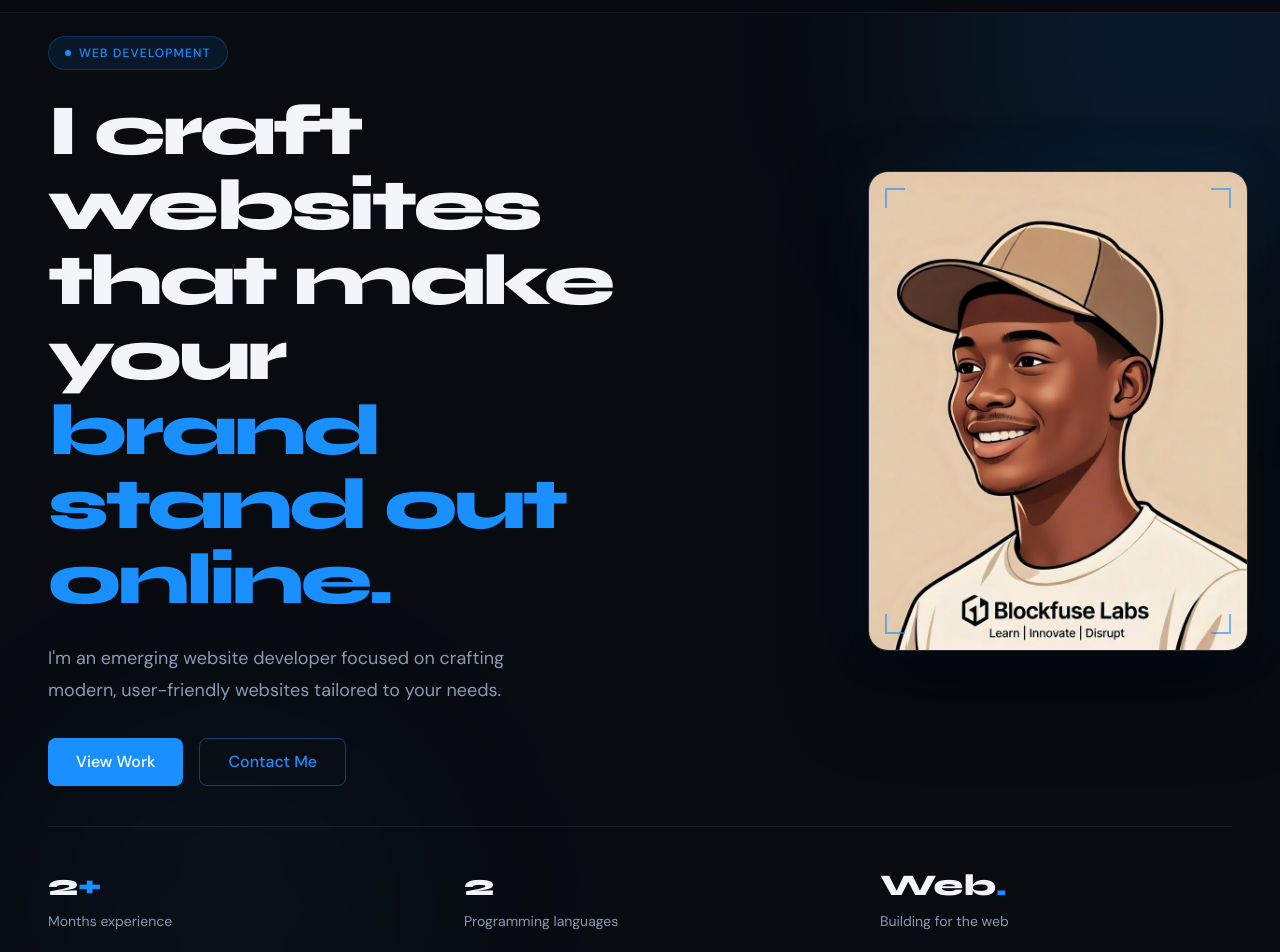
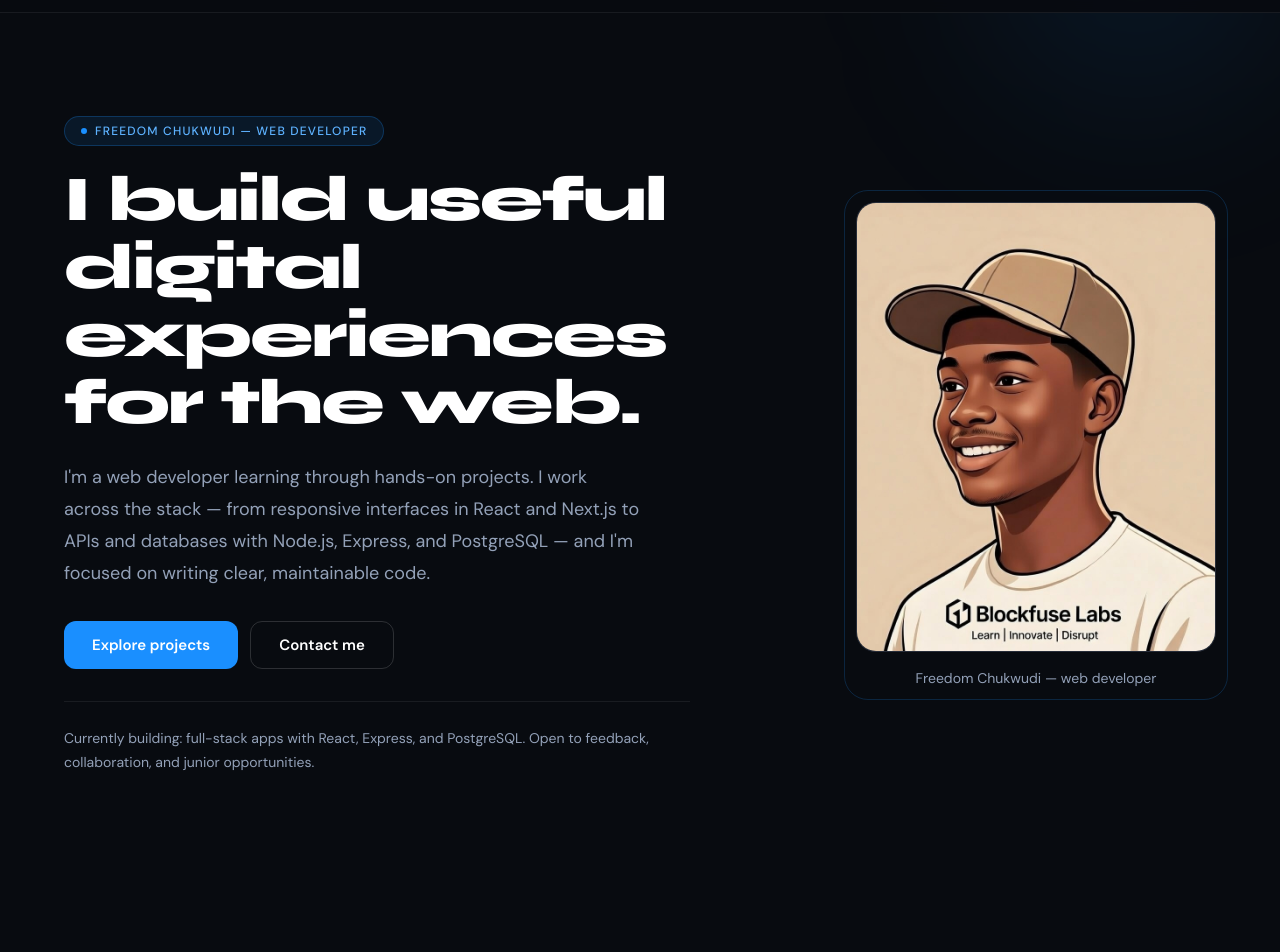
Before and after one commit to Devfreedom/Freedom-Personal-Portfolio-website, a Next.js app: page / in a window 1280 px wide. Shown: the part 60-1012 px from the top of the page. Built offline with nearby package versions, Linux system fonts and the light colour scheme.

Commit message:
feat(Hero): optimize hero section layout and update portrait image handling

```diff
--- a/src/components/Hero.tsx
+++ b/src/components/Hero.tsx
@@ -1,84 +1,81 @@
-import MypotraitImage from "../../public/Freedom_Pic.jpg"
 import Image from "next/image";
+import portrait from "../../public/Freedom_Pic.jpg";
 
 export default function Hero() {
   return (
     <section
       id="home"
-      className="relative isolate grid min-h-screen scroll-mt-20 items-center gap-12 overflow-hidden px-5 pb-10 pt-28 sm:px-8 lg:grid-cols-2 lg:gap-8 lg:px-12 lg:pt-24"
+      aria-labelledby="hero-heading"
+      className="relative isolate overflow-hidden px-5 pb-16 pt-32 sm:px-8 sm:pt-36 lg:pb-24 lg:pt-44"
     >
-      <div className="pointer-events-none absolute -right-40 -top-40 -z-10 size-[520px] rounded-full bg-[#1a8fff]/10 blur-[100px]" />
-      <div className="pointer-events-none absolute -bottom-32 left-10 -z-10 size-96 rounded-full bg-[#1a8fff]/5 blur-[100px]" />
+      <div
+        aria-hidden="true"
+        className="pointer-events-none absolute -top-32 right-0 -z-10 h-72 w-72 rounded-full bg-[#1a8fff]/10 blur-[100px]"
+      />
 
-      <div className="relative z-10">
-        <p className="mb-6 inline-flex items-center gap-2 rounded-full border border-[#1a8fff]/25 bg-[#1a8fff]/10 px-4 py-2 text-xs font-medium uppercase tracking-widest text-[#1a8fff]">
-          <span className="size-1.5 rounded-full bg-[#1a8fff]" />
-          Web development
+      <div className="mx-auto grid w-full max-w-6xl items-center gap-12 lg:grid-cols-[1.15fr_0.85fr] lg:gap-16">
+        <div>
+          <p className="mb-5 inline-flex items-center gap-2 rounded-full border border-[#1a8fff]/25 bg-[#1a8fff]/10 px-4 py-1.5 text-xs font-medium uppercase tracking-widest text-[#5eb2ff]">
+            <span aria-hidden="true" className="size-1.5 rounded-full bg-[#1a8fff]" />
+            Freedom Chukwudi — Web Developer
           </p>
 
-        <h1 className="font-[family-name:var(--font-syne)] text-[clamp(2.7rem,6vw,4.5rem)] font-extrabold leading-[1.04] tracking-[-0.045em]">
-          I craft websites that make your{" "}
-          <span className="text-[#1a8fff]">brand stand out online.</span>
+          <h1
+            id="hero-heading"
+            className="font-[family-name:var(--font-syne)] text-[clamp(2.4rem,5.5vw,4rem)] font-extrabold leading-[1.06] tracking-[-0.03em] text-white"
+          >
+            I build useful digital experiences for the web.
           </h1>
 
-        <p className="mt-6 max-w-lg text-base leading-7 text-[#8b99b0] sm:text-lg sm:leading-8">
-          I&apos;m an emerging website developer focused on crafting modern,
-          user-friendly websites tailored to your needs.
+          <p className="mt-6 max-w-xl text-base leading-7 text-[#93a1b8] sm:text-lg sm:leading-8">
+            I&apos;m a web developer learning through hands-on projects. I work
+            across the stack — from responsive interfaces in React and Next.js
+            to APIs and databases with Node.js, Express, and PostgreSQL — and
+            I&apos;m focused on writing clear, maintainable code.
           </p>
 
-        <div className="mt-8 flex flex-wrap gap-4">
+          <div className="mt-8 flex flex-wrap gap-3">
             <a
-            href="#brand-work"
-            className="inline-flex min-h-12 items-center justify-center rounded-lg bg-[#1a8fff] px-7 font-medium text-white transition hover:-translate-y-0.5 hover:shadow-[0_0_32px_rgba(26,143,255,0.3)] focus-visible:outline-2 focus-visible:outline-offset-4 focus-visible:outline-[#1a8fff]"
+              href="#projects"
+              className="inline-flex min-h-12 items-center justify-center rounded-xl bg-[#1a8fff] px-7 text-[15px] font-semibold text-white transition hover:bg-[#3aa0ff] focus-visible:outline-2 focus-visible:outline-offset-4 focus-visible:outline-[#1a8fff]"
             >
-            View Work
+              Explore projects
             </a>
             <a
               href="#contact"
-            className="inline-flex min-h-12 items-center justify-center rounded-lg border border-[#1a8fff]/40 px-7 font-medium text-[#1a8fff] transition hover:-translate-y-0.5 hover:bg-[#1a8fff]/10 focus-visible:outline-2 focus-visible:outline-offset-4 focus-visible:outline-[#1a8fff]"
+              className="inline-flex min-h-12 items-center justify-center rounded-xl border border-white/15 px-7 text-[15px] font-semibold text-white transition hover:border-[#1a8fff]/60 hover:text-[#5eb2ff] focus-visible:outline-2 focus-visible:outline-offset-4 focus-visible:outline-[#1a8fff]"
             >
-            Contact Me
+              Contact me
             </a>
           </div>
+
+          <p className="mt-8 border-t border-white/[0.07] pt-6 text-sm leading-6 text-[#93a1b8]">
+            Currently building: full-stack apps with React, Express, and
+            PostgreSQL. Open to feedback, collaboration, and junior
+            opportunities.
+          </p>
         </div>
 
-      <div className="relative mx-auto w-full max-w-[380px] lg:ml-auto lg:mr-0 lg:translate-x-4">
-        <div className="relative aspect-[19/24] overflow-hidden rounded-[20px] border border-white/[0.08] bg-[#111827] shadow-[0_40px_80px_rgba(0,0,0,0.5),0_0_60px_rgba(26,143,255,0.08)]">
+        <div className="mx-auto w-full max-w-[360px] lg:mx-0 lg:ml-auto">
+          <figure className="relative">
+            <div
+              aria-hidden="true"
+              className="absolute -inset-3 rounded-[24px] border border-[#1a8fff]/20"
+            />
+            <div className="relative aspect-[4/5] overflow-hidden rounded-[20px] border border-white/10 bg-[#0e1522]">
               <Image
-            src={MypotraitImage}
+                src={portrait}
                 alt="Portrait of Freedom Chukwudi"
                 fill
                 priority
-            sizes="(max-width: 1024px) 90vw, 380px"
-            className="object-cover"
+                sizes="(max-width: 1024px) 90vw, 360px"
+                className="object-cover object-top"
               />
-          <span className="absolute left-4 top-4 size-5 border-l-2 border-t-2 border-[#1a8fff]/60" />
-          <span className="absolute right-4 top-4 size-5 border-r-2 border-t-2 border-[#1a8fff]/60" />
-          <span className="absolute bottom-4 left-4 size-5 border-b-2 border-l-2 border-[#1a8fff]/60" />
-          <span className="absolute bottom-4 right-4 size-5 border-b-2 border-r-2 border-[#1a8fff]/60" />
             </div>
-      </div>
-
-      <div className="grid grid-cols-2 gap-8 border-t border-white/[0.07] pt-8 sm:grid-cols-3 lg:col-span-2 lg:mt-2 lg:gap-16 lg:pt-10">
-        <div>
-          <p className="font-[family-name:var(--font-syne)] text-3xl font-extrabold">
-            2<span className="text-[#1a8fff]">+</span>
-          </p>
-          <p className="mt-2 text-sm text-[#8b99b0]">Months experience</p>
-        </div>
-        <div>
-          <p className="font-[family-name:var(--font-syne)] text-3xl font-extrabold">
-            2
-          </p>
-          <p className="mt-2 text-sm text-[#8b99b0]">
-            Programming languages
-          </p>
-        </div>
-        <div className="col-span-2 sm:col-span-1">
-          <p className="font-[family-name:var(--font-syne)] text-3xl font-extrabold">
-            Web<span className="text-[#1a8fff]">.</span>
-          </p>
-          <p className="mt-2 text-sm text-[#8b99b0]">Building for the web</p>
+            <figcaption className="mt-4 text-center text-sm text-[#93a1b8]">
+              Freedom Chukwudi — web developer
+            </figcaption>
+          </figure>
         </div>
       </div>
     </section>
```
Lines whose indentation alone changed are shown as unchanged.
